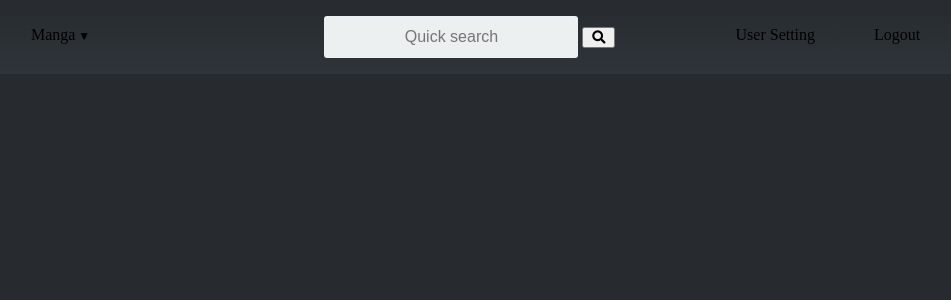
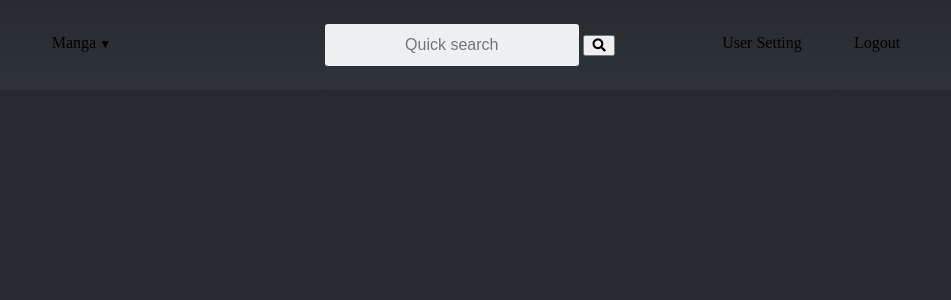
Before and after one commit to momokinou/projet-python, a Flask app: page / in a window 1280 px wide. Shown: the top 300 px of the page, without its empty margins (184-1135 px from the left). Run offline with Flask 2, Linux system fonts and the light colour scheme; the visitor is signed in with stand-in values (Sample User, id 1); parts of the project's set-up code (start-up, migrations or seed data) failed here and were passed over.

Commit message:
modif front

```diff
--- a/static/style.css
+++ b/static/style.css
@@ -7,9 +7,42 @@
 
     /*Header end*/
 
+    nav.navbar {
+        padding-top: 0.5rem;
+        padding-bottom: 0.5rem;
+    }
+
+    .fixed-top {
+        position: fixed;
+        top: 0;
+        right: 0;
+        left: 0;
+        z-index: 1030;
+    }
+
+    .navbar {
+        position: relative;
+        display: -ms-flexbox;
+        display: flex;
+        -ms-flex-wrap: wrap;
+        flex-wrap: wrap;
+        -ms-flex-align: center;
+        align-items: center;
+        -ms-flex-pack: justify;
+        justify-content: space-between;
+        padding: 0.5rem 1rem;
+    }
+
+    .container {
+        width: 100%;
+        padding-right: 15px;
+        padding-left: 15px;
+        margin-right: auto;
+        margin-left: auto;
+    }
+
     nav{
         z-index: 100000;
-        width: 100%;
         margin:0 auto;
         background-color: #2e3439;
         background-image: linear-gradient(to bottom, #272b30 0%, #2e3439 100%);
--- a/templates/index.html
+++ b/templates/index.html
@@ -10,27 +10,25 @@
         <link rel="stylesheet" href="https://use.fontawesome.com/releases/v5.7.1/css/all.css">
     </head>
     <body>
-        <nav>
+        <nav class="navbar fixed-top navbar-expand-lg">
+            <div class="container">
             <ul>
                 <li class='dropdown'><a href= '/home'>Manga</a>
                     <ul class='dropdown-menu'>
-                    <li><a href='#'>Titles</a></li>
-                    <li><a href='#'>Rating</a></li>
-                </ul>
-            </li>
+                        <li><a href='#'>Titles</a>
+                        </li><li><a href='#'>Rating</a></li></ul></li>
                 <li class="input-group">
                     <form method="post" role="search" class="quick-search" action="/search">
                         <input type="text" placeholder="Quick search" name="search" required>
-                        <button class="btn-quick-search" type="submit"><span class='fas fa-search fa-fw ' aria-hidden='true' ></span></button>
-                    </form>
+                        <button class="btn-quick-search" type="submit"><span class='fas fa-search fa-fw ' aria-hidden='true' >
+                            </span></button></form></li><li><ul class="menu-right">
+                <li class="account-setting"><a href="/user-setting">User Setting</a></li>
+                <li class="account-setting"><a href="/logout">Logout</a>
                 </li>
-            <li>
-                <ul class="menu-right">
-                    <li class="account-setting"><a href="/user-setting">User Setting</a></li>
-                    <li class="account-setting"><a href="/logout">Logout</a></li>
             </ul>
             </li>
             </ul>
+            </div>
         </nav>
     </body>
 </html>
--- a/templates/main.html
+++ b/templates/main.html
@@ -10,7 +10,8 @@
     <link rel="stylesheet" href="https://use.fontawesome.com/releases/v5.7.1/css/all.css">
 </head>
 <body>
-<nav>
+<nav class="navbar fixed-top navbar-expand-lg">
+    <div class="container">
     <ul>
         <li class='dropdown'><a href= '/home'>Manga</a>
             <ul class='dropdown-menu'>
@@ -27,5 +28,6 @@
     </ul>
     </li>
     </ul>
+    </div>
 </nav>
-<div class="wrapper-manga">"
+<div class="wrapper-manga">
```
Also changed, not shown: templates/404.html (+9 -11 lines), templates/manga.html (+4 -2 lines). Lines whose indentation alone changed are shown as unchanged.
